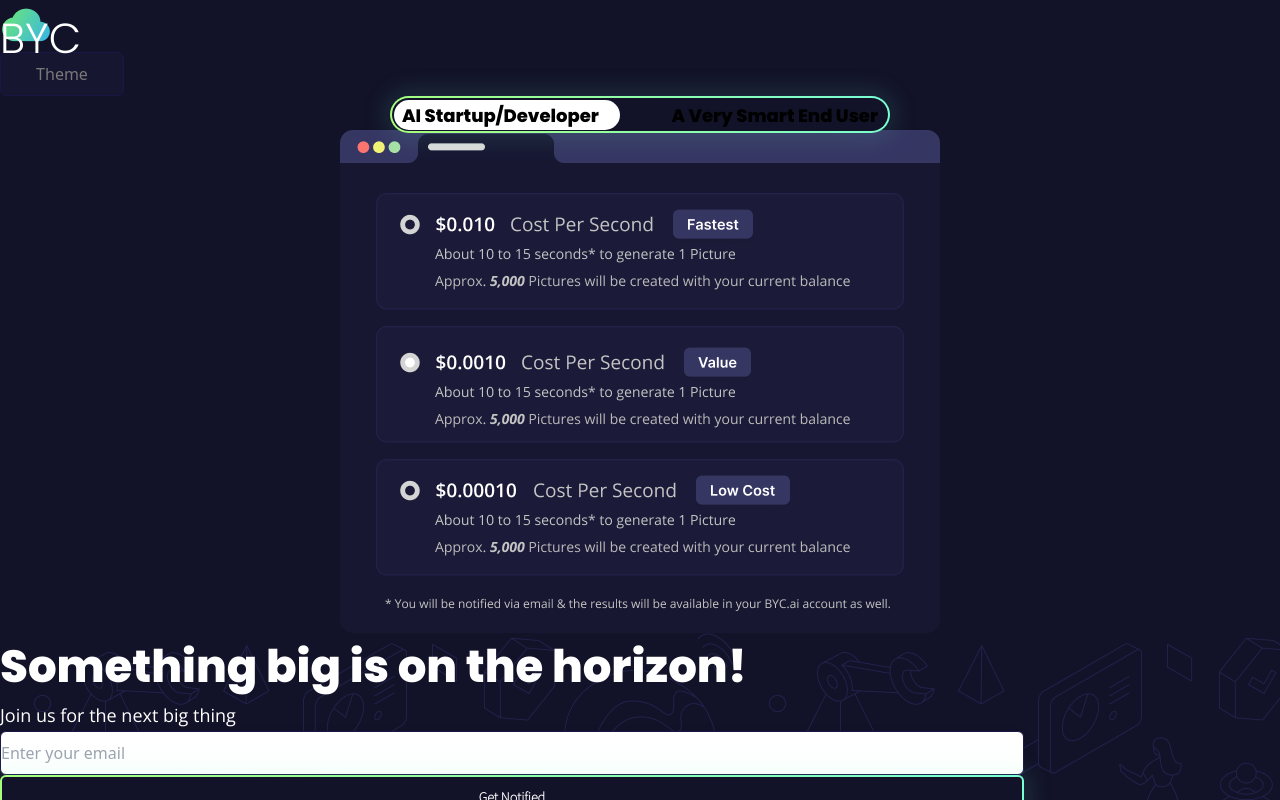
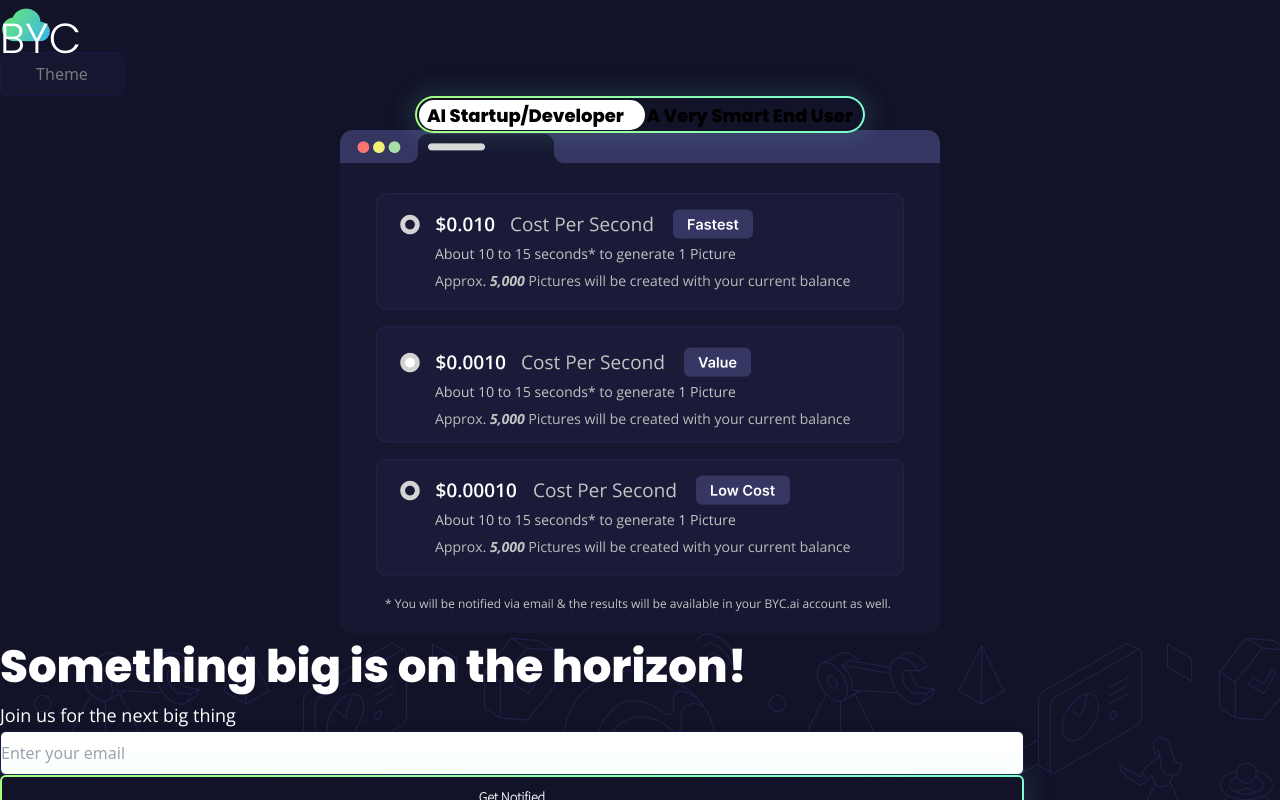
Before and after one commit to Harisborialas/Commingsoon-page, a Next.js app: page / in a window 1280 px wide. Shown: the top 800 px of the page. Built offline with nearby package versions, Linux system fonts and the light colour scheme.

Commit message:
little bit of changes in toogle size

```diff
--- a/styles/globals.css
+++ b/styles/globals.css
@@ -269,7 +269,7 @@ body.dark #mainpage {
 }
 .toggle-button {
   display: inline-block;
-  width: 500px;
+  width: 450px;
   height: 34px;
 }
 
@@ -331,7 +331,7 @@ body.dark #mainpage {
 }
 
 .toggle-input:checked + .toggle-label:before {
-  transform: translateX(266px);
+  transform: translateX(216px);
 }
 
 /* ___________________________Toogle btn end________________ */
```
